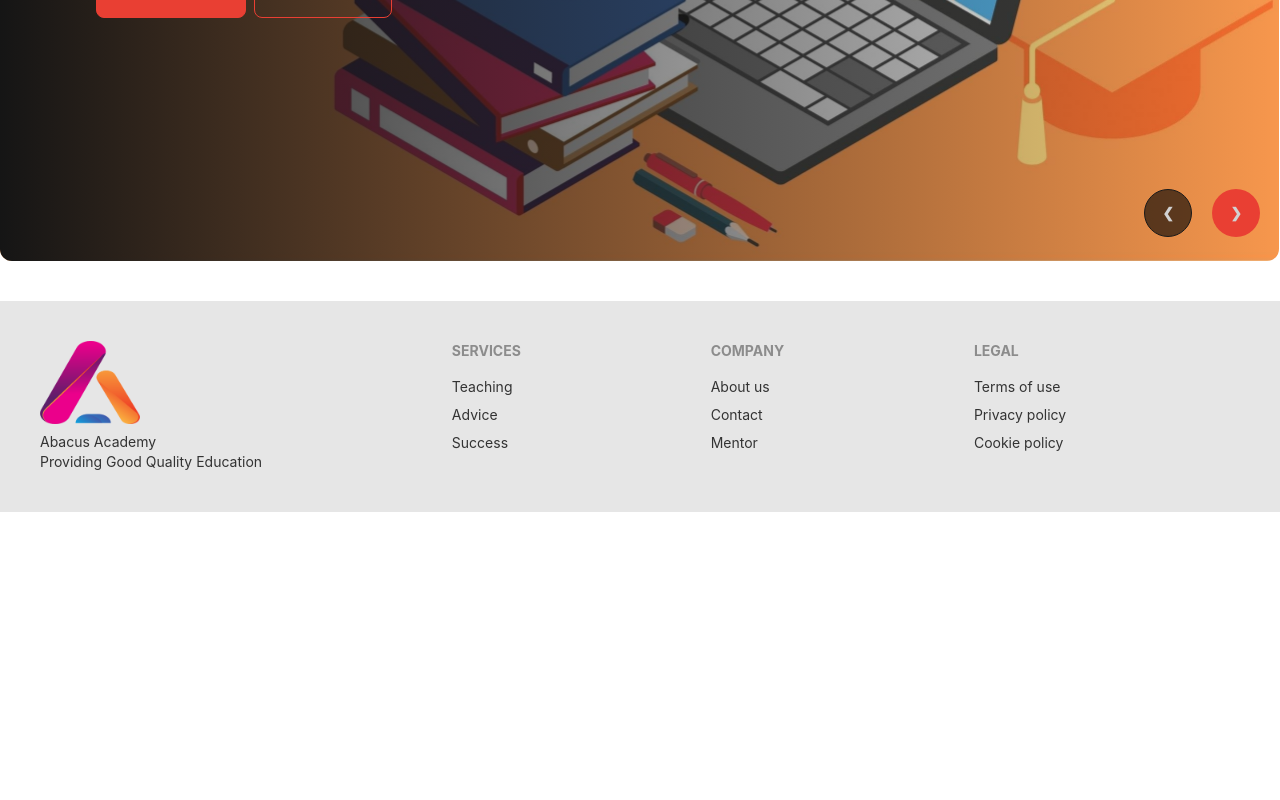
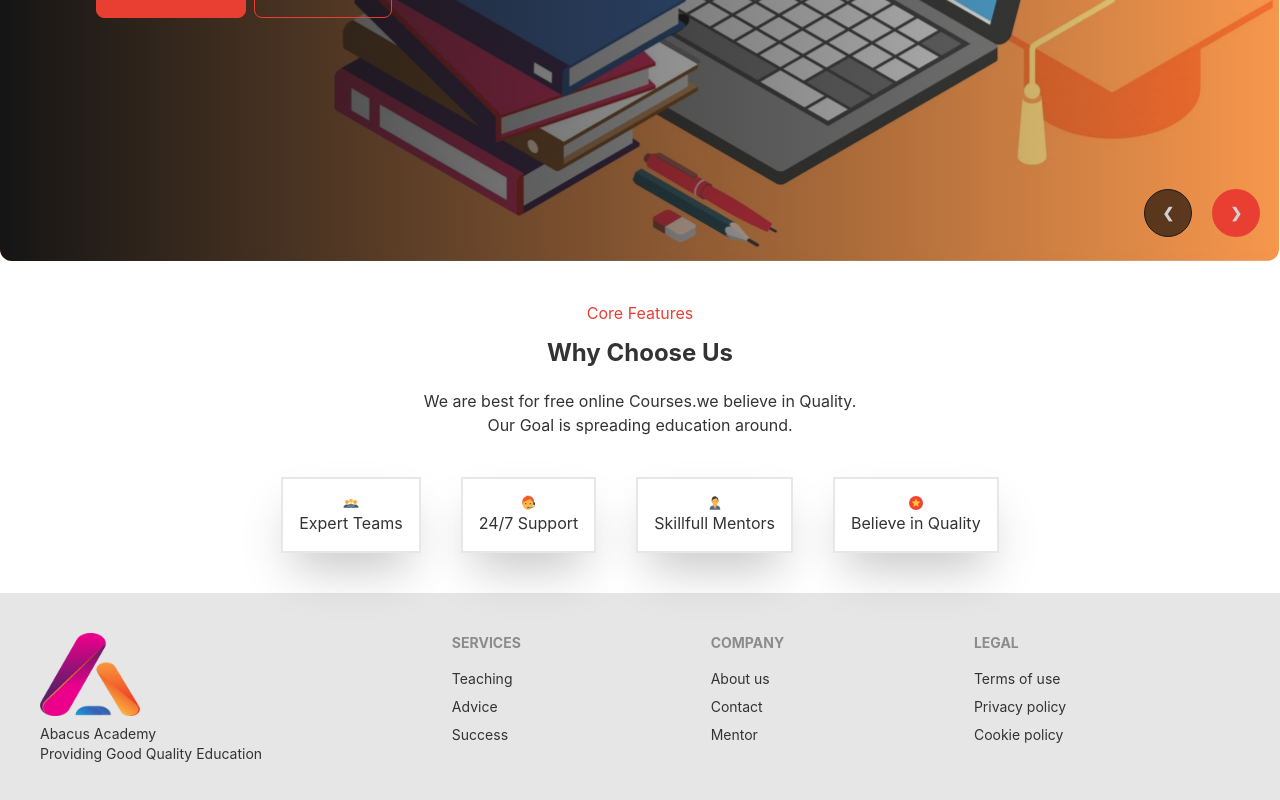
Before and after one commit to rakibul58/abacus-academy, a React (Create React App) app: page / in a window 1280 px wide. Shown: the part 643-1443 px from the top of the page. Before the commit the page ends 1155 px from the top, so only its background shows below. Built offline with nearby package versions, Linux system fonts and the light colour scheme.

Commit message:
Core Features added

```diff
--- a/package.json
+++ b/package.json
@@ -9,6 +9,7 @@
     "daisyui": "^2.38.0",
     "react": "^18.2.0",
     "react-dom": "^18.2.0",
+    "react-icons": "^4.6.0",
     "react-router-dom": "^6.4.3",
     "react-scripts": "5.0.1",
     "web-vitals": "^2.1.4"
--- a/src/Pages/Home/CoreFeatures/CoreFeatures.js
+++ b/src/Pages/Home/CoreFeatures/CoreFeatures.js
@@ -1,9 +1,40 @@
 import React from 'react';
+import { Link } from 'react-router-dom';
+import { FcAssistant, FcBusinessman, FcConferenceCall, FcRating, IconName } from "react-icons/fc";
 
 const CoreFeatures = () => {
     return (
         <div>
+           <div>
+           <h3 className='text-center text-error'>Core Features</h3>
+            <h1 className='text-center font-bold text-2xl m-3'> Why Choose Us</h1>
+            <p className='text-center m-5'>We are best for free online Courses.we believe in Quality.  <br /> Our Goal is spreading education around.</p>
+           </div>
 
+           <div className='flex flex-wrap justify-center gap-10 my-10'>
+           <div className='border-2 shadow-2xl p-4 hover:bg-orange-500'>
+           <div className='flex  justify-center'>
+           <FcConferenceCall></FcConferenceCall>
+           </div >
+            <Link><h4>Expert Teams</h4></Link>
+            </div>
+
+           <div className='border-2 shadow-2xl p-4 hover:bg-orange-500'>
+          <div className='flex  justify-center'><FcAssistant></FcAssistant></div>
+           <Link><h4>24/7 Support</h4></Link>
+           </div>
+
+           <div className='border-2 shadow-2xl p-4 hover:bg-orange-500'>
+          <div className='flex  justify-center'>  <FcBusinessman></FcBusinessman></div>
+           <Link><h4>Skillfull Mentors</h4></Link>
+           </div>
+
+           <div className='border-2 shadow-2xl p-4 hover:bg-orange-500'>
+           <div className='flex  justify-center ' > <FcRating></FcRating></div>
+            <Link><h4>Believe in Quality</h4></Link>
+           </div>
+
+           </div>
         </div>
     );
 };
```
Also changed, not shown: 1 other file (tests, documents, lock files or other folders).
